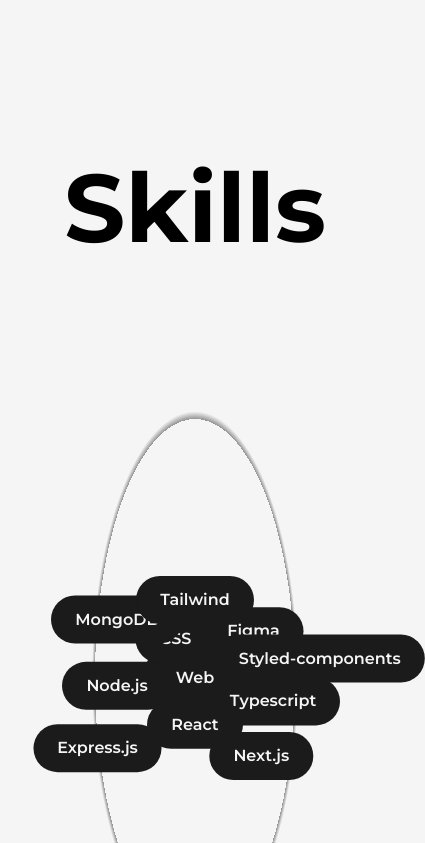
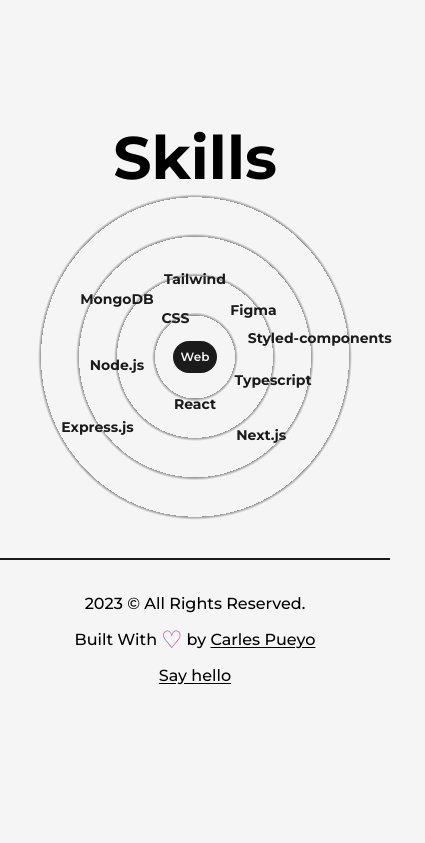
Before and after one commit to cpcastells/cpcastells_portfolio, a Next.js app: page /about in a window 390 px wide. Shown: the part 1261-2104 px from the top of the page, 425 px wide, since content can reach past the window. After the commit the page ends 1981 px from the top, so only its background shows below. Built offline with nearby package versions, Linux system fonts and the light colour scheme.

Commit message:
Add media queries for Skills component

```diff
--- a/src/components/Header/Header.tsx
+++ b/src/components/Header/Header.tsx
@@ -121,7 +121,7 @@
               <GithubIcon />
             </motion.a>
             <motion.a
-              href={"https:/linkedin.com/in/carlespueyodeveloper"}
+              href={"https://linkedin.com/in/carlespueyodeveloper"}
               target={"_blank"}
               whileHover={{ y: -2 }}
               whileTap={{ scale: 0.9 }}
--- a/src/components/HireMe/HireMe.tsx
+++ b/src/components/HireMe/HireMe.tsx
@@ -11,7 +11,7 @@
           href="mailto: cpcastells@gmail.com"
           className="flex items-center justify-center absolute left-1/2 top-1/2 -translate-x-1/2 -translate-y-1/2 bg-dark
           text-light shadow-md border border-solid border-dark w-20 h-20 rounded-full font-semibold hover:bg-light hover:text-dark
-          dark:bg-light dark:text-dark hover:dark:bg-dark hover:dark:text-light hover:dark:border-light md:w-10 md:h-10 md:text-[10px]"
+          dark:bg-light dark:text-dark hover:dark:bg-dark hover:dark:text-light hover:dark:border-light md:w-10 md:h-10 md:text-[10px] z-10"
         >
           Email
         </Link>
--- a/src/components/skills/Skills.tsx
+++ b/src/components/skills/Skills.tsx
@@ -12,7 +12,8 @@
   return (
     <motion.div
       className="flex items-center justify-center rounded-full font-semibold bg-dark text-light py-3 px-6 shadow-dark cursor-pointer absolute
-      dark:bg-light dark:text-dark"
+      dark:bg-light dark:text-dark lg:py-2 lg:px-4 md:text-sm md:py-1.5 md:px-3 xs:bg-transparent xs:dark:bg-transparent
+      xs:text-dark xs:dark:text-light xs:font-bold"
       initial={{ x: 0, y: 0 }}
       whileInView={{ x: x, y: y, transition: { duration: 1.5 } }}
       viewport={{ once: true }}
@@ -26,10 +27,19 @@
 const Skills = (): React.ReactElement => {
   return (
     <>
-      <h2 className="font-bold text-8xl mt-40 w-full text-center">Skills</h2>
-      <div className="w-full h-screen relative flex items-center justify-center rounded-full bg-circularLight dark:bg-circularDark">
+      <h2 className="font-bold text-8xl mt-40 w-full text-center md:text-6xl md:mt-32">
+        Skills
+      </h2>
+      <div
+        className="w-full h-screen relative flex items-center justify-center rounded-full bg-circularLight dark:bg-circularDark
+      lg:h-[80vh] sm:h-[60vh] xs:h-[40vh]
+      lg:bg-circularLightLargeScreen lg:dark:bg-circularDarkLargeScreen
+      md:bg-circularLightMediumScreen md:dark:bg-circularDarkMediumScreen
+      sm:bg-circularLightSmallScreen sm:dark:bg-circularDarkSmallScreen"
+      >
         <motion.div
-          className="flex items-center justify-center rounded-full font-semibold bg-dark text-light p-8 shadow-dark cursor-pointer dark:bg-light dark:text-dark"
+          className="flex items-center justify-center rounded-full font-semibold bg-dark text-light p-8 shadow-dark cursor-pointer dark:bg-light dark:text-dark
+          lg:p-6 md:p-4 xs:text-xs xs:p-2"
           whileHover={{ scale: 1.05 }}
         >
           Web
--- a/tailwind.config.js
+++ b/tailwind.config.js
@@ -33,6 +33,18 @@
           "repeating-radial-gradient(rgb(0,0,0,0.4) 2px, #f5f5f5 5px, #f5f5f5 100px)",
         circularDark:
           "repeating-radial-gradient(rgb(255,255,255,0.5) 2px, #1b1b1b 5px, #1b1b1b 100px)",
+        circularLightLargeScreen:
+          "repeating-radial-gradient(rgb(0,0,0,0.4) 2px, #f5f5f5 5px, #f5f5f5 80px)",
+        circularDarkLargeScreen:
+          "repeating-radial-gradient(rgb(255,255,255,0.5) 2px, #1b1b1b 5px, #1b1b1b 80px)",
+        circularLightMediumScreen:
+          "repeating-radial-gradient(rgba(0,0,0,0.4) 2px,#f5f5f5 5px,#f5f5f5 60px)",
+        circularDarkMediumScreen:
+          "repeating-radial-gradient(rgba(255,255,255,0.5) 2px,#1b1b1b 6px,#1b1b1b 60px)",
+        circularLightSmallScreen:
+          "repeating-radial-gradient(rgba(0,0,0,0.4) 2px,#f5f5f5 5px,#f5f5f5 40px)",
+        circularDarkSmallScreen:
+          "repeating-radial-gradient(rgba(255,255,255,0.5) 2px,#1b1b1b 4px,#1b1b1b 40px)",
       },
     },
   },
```
